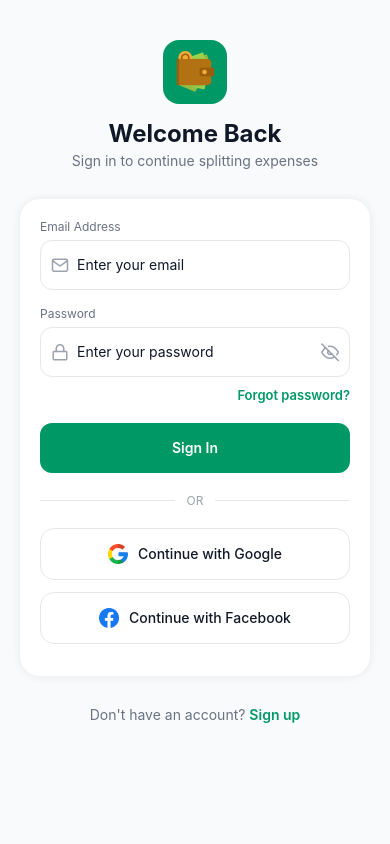
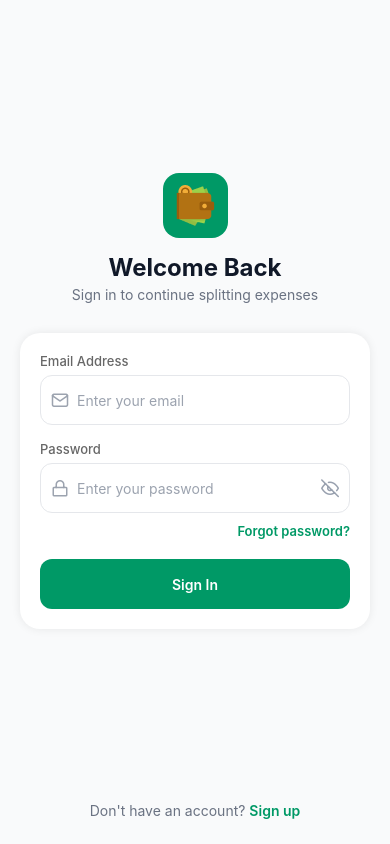
Before and after one commit to Nadil-Dulran/RoommateExpenseTracker, a React Native app: screen / in a window 390 px wide. Built offline with nearby package versions, Linux system fonts and the light colour scheme.

Commit message:
Update login screen UI

```diff
--- a/src/screens/authentication/LoginScreen.tsx
+++ b/src/screens/authentication/LoginScreen.tsx
@@ -1,4 +1,4 @@
-import React, { useState } from 'react';
+import React, { useState, useEffect } from 'react';
 import {
   View,
   Text,
@@ -6,8 +6,9 @@ import {
   TouchableOpacity,
   StyleSheet,
   Alert,
+  BackHandler,
 } from 'react-native';
-import { useNavigation } from '@react-navigation/native';
+import { useNavigation, useFocusEffect } from '@react-navigation/native';
 import Icon from 'react-native-vector-icons/Feather';
 import { SafeAreaView } from 'react-native-safe-area-context';
 import { Image } from 'react-native';
@@ -24,6 +25,22 @@ export default function LoginScreen() {
   const [password, setPassword] = useState('');
   const [showPassword, setShowPassword] = useState(false);
   const [errors, setErrors] = useState<{ email?: string; password?: string }>({});
+
+  // Handle back button to exit app on login screen
+  useFocusEffect(
+    React.useCallback(() => {
+      const onBackPress = () => {
+        BackHandler.exitApp();
+        return true;
+      };
+
+      const backHandler = BackHandler.addEventListener('hardwareBackPress', onBackPress);
+
+      return () => {
+        backHandler.remove();
+      };
+    }, [])
+  );
 
   const handleLogin = async () => {
     const newErrors: { email?: string; password?: string } = {};
@@ -84,8 +101,7 @@ export default function LoginScreen() {
   };
 
  const handleGoogleLogin = async () => {
-  // Navigate like success
-  navigation.navigate('MainTabs');
+  Alert.alert('Google Login coming soon...');
 };
 
 const handleFacebookLogin = () => {
@@ -94,7 +110,8 @@ const handleFacebookLogin = () => {
 
 
   return (
-    <SafeAreaView style={styles.container}>
+    <SafeAreaView style={styles.container} edges={['left', 'right', 'bottom']}>
+      <View style={styles.content}>
         {/* Header */}
         <View style={styles.header}>
           <View style={styles.logo}>
@@ -115,6 +132,7 @@ const handleFacebookLogin = () => {
             <TextInput
               style={styles.input}
               placeholder="Enter your email"
+              placeholderTextColor="#9CA3AF"
               value={email}
               onChangeText={(text) => {
                 setEmail(text);
@@ -131,6 +149,7 @@ const handleFacebookLogin = () => {
             <TextInput
               style={styles.input}
               placeholder="Enter your password"
+              placeholderTextColor="#9CA3AF"
               secureTextEntry={!showPassword}
               value={password}
               onChangeText={(text) => {
@@ -158,23 +177,24 @@ const handleFacebookLogin = () => {
           </TouchableOpacity>
 
           {/* Divider */}
-          <View style={styles.divider}>
+          {/* <View style={styles.divider}>
             <View style={styles.line} />
             <Text style={styles.orText}>OR</Text>
             <View style={styles.line} />
-          </View>
+          </View> */}
 
           {/* Google */}
-          <TouchableOpacity style={styles.socialButton} onPress={handleGoogleLogin}>
+          {/* <TouchableOpacity style={styles.socialButton} onPress={handleGoogleLogin}>
             <Image source={googleIcon} style={styles.socialIcon} />
             <Text style={styles.socialText}>Continue with Google</Text>
-          </TouchableOpacity>
+          </TouchableOpacity> */}
 
           {/* Facebook */}
-          <TouchableOpacity style={styles.socialButton} onPress={handleFacebookLogin}>
+          {/* <TouchableOpacity style={styles.socialButton} onPress={handleFacebookLogin}>
             <Image source={facebookIcon} style={styles.socialIcon} />
             <Text style={styles.socialText}>Continue with Facebook</Text>
-          </TouchableOpacity>
+          </TouchableOpacity> */}
+        </View>
       </View>
 
       {/* Sign Up */}
@@ -198,14 +218,17 @@ const styles = StyleSheet.create({
     backgroundColor: '#F9FAFB',
     paddingHorizontal: 20,
   },
+  content: {
+    flex: 1,
+    justifyContent: 'center',
+  },
   header: {
     alignItems: 'center',
-    marginTop: 40,
     marginBottom: 30,
   },
   logo: {
-    width: 63.9,
-    height: 63.9,
+    width: 65,
+    height: 65,
     backgroundColor: '#009966',
     borderRadius: 16,
     justifyContent: 'center',
@@ -235,8 +258,9 @@ const styles = StyleSheet.create({
     elevation: 1,
   },
   label: {
-    fontSize: 12,
-    color: '#6A7282',
+    fontSize: 13,
+    fontWeight: '500',
+    color: '#676767',
     marginBottom: 6,
   },
   inputWrapper: {
@@ -284,7 +308,7 @@ const styles = StyleSheet.create({
   signupContainer: {
     flexDirection: 'row',
     justifyContent: 'center',
-    marginTop: 30,
+    marginBottom: 25,
   },
   signupText: {
     color: '#009966',
```
Lines whose indentation alone changed are shown as unchanged.
